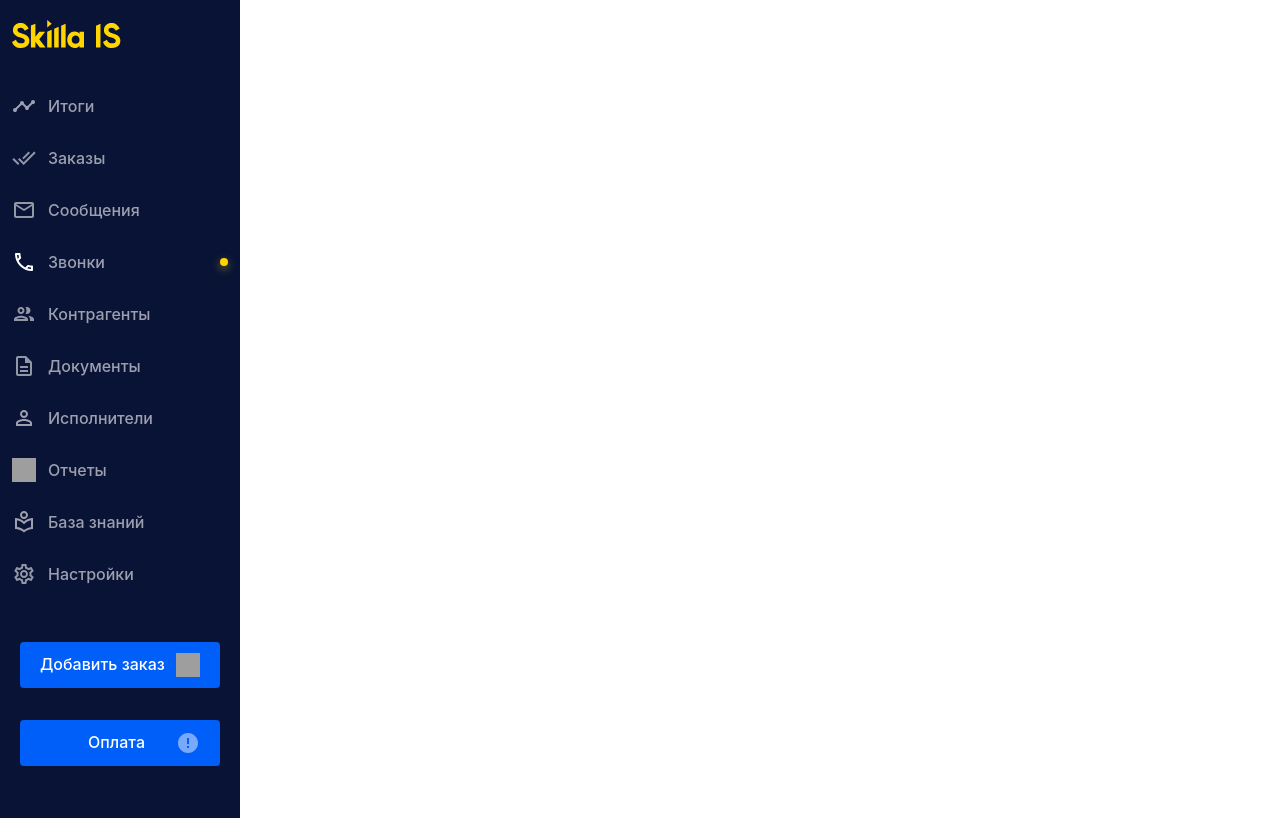
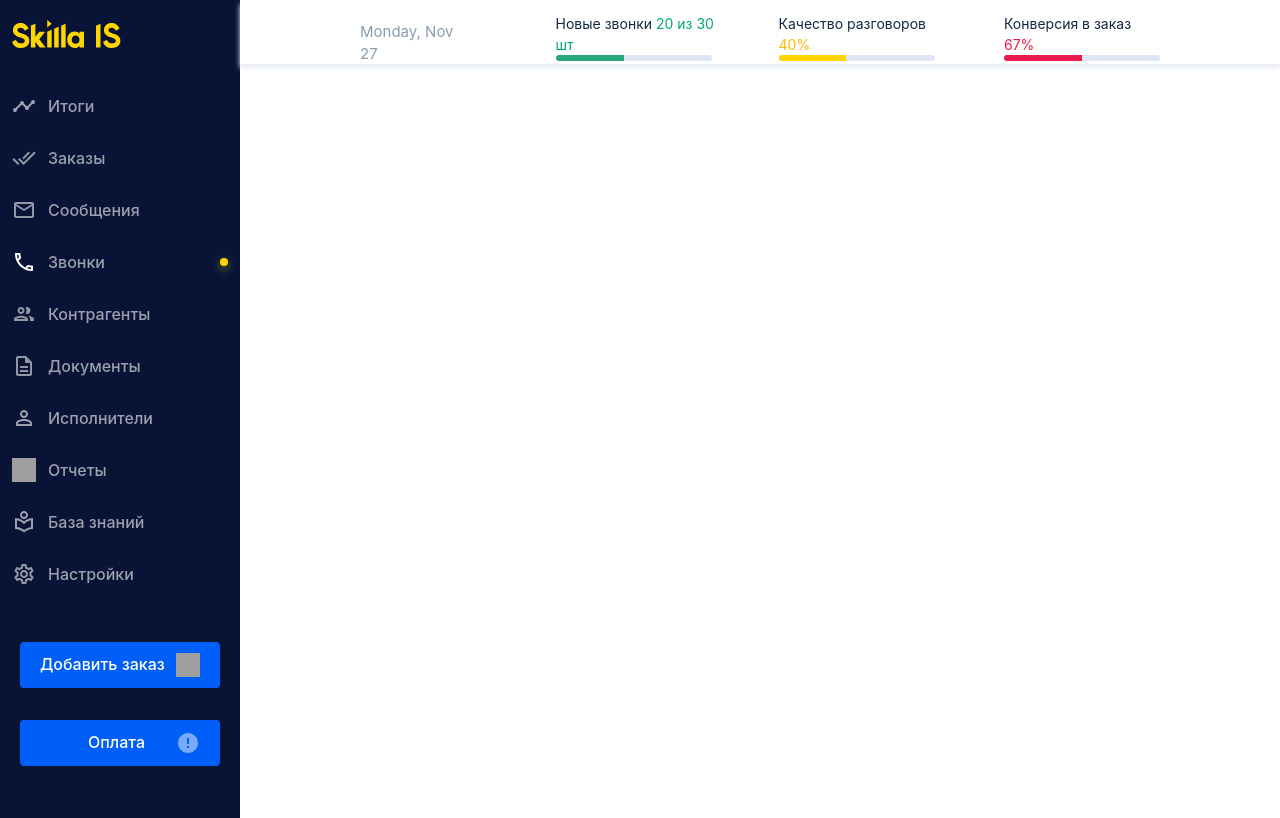
Before and after one commit to ARTALEAL/Skilla-test, a React (Create React App) app: page / in a window 1280 px wide. Built offline with nearby package versions, Linux system fonts and the light colour scheme; grey boxes are pictures that could not be loaded; a web font is replaced by a local one.

Commit message:
header date and calls

```diff
--- a/src/Components/Calls/Calls.jsx
+++ b/src/Components/Calls/Calls.jsx
@@ -1,10 +1,62 @@
 import SideMenu from '../SideMenu/SideMenu';
 import './calls.css';
+import { getFormatDateForHeader } from '../../utils/utils';
 
 function Calls() {
   return (
     <main className="calls">
       <SideMenu />
+      <header className="calls-header">
+        <div className="calls-header__info-container">
+          <div className="calls-header__date">
+            {getFormatDateForHeader(new Date())}
+          </div>
+          <div className="calls-header__calls-info">
+            <div className="calls-header__calls-info-item">
+              <p className="calls-header__calls-info-item-text">
+                Новые звонки{' '}
+                <span
+                  className="calls-header__calls-info-item-text"
+                  data-color="green"
+                >
+                  20 из 30 шт
+                </span>
+              </p>
+              <div className="calls-header__calls-info-item-scale">
+                <hr data-color="green" /> <hr data-color="green-end" />
+              </div>
+            </div>
+            <div className="calls-header__calls-info-item">
+              <p className="calls-header__calls-info-item-text">
+                Качество разговоров{' '}
+                <span
+                  className="calls-header__calls-info-item-text"
+                  data-color="yellow"
+                >
+                  40%
+                </span>
+              </p>
+              <div className="calls-header__calls-info-item-scale">
+                <hr data-color="yellow" /> <hr data-color="yellow-end" />
+              </div>
+            </div>
+            <div className="calls-header__calls-info-item">
+              <p className="calls-header__calls-info-item-text">
+                Конверсия в заказ{' '}
+                <span
+                  className="calls-header__calls-info-item-text"
+                  data-color="red"
+                >
+                  67%
+                </span>
+              </p>
+              <div className="calls-header__calls-info-item-scale">
+                <hr data-color="red" /> <hr data-color="red-end" />
+              </div>
+            </div>
+          </div>
+        </div>
+      </header>
     </main>
   );
 }
--- a/src/Components/Calls/calls.css
+++ b/src/Components/Calls/calls.css
@@ -1,3 +1,111 @@
 .calls {
   display: flex;
 }
+
+.calls-header {
+  max-width: calc(100vw - 240px);
+  width: 100%;
+  max-height: 64px;
+  padding: 14px 120px;
+  box-shadow: 0px 4px 5px 0px #e9edf3;
+}
+
+.calls-header__info-container {
+  display: flex;
+}
+
+.calls-header__date {
+  padding: 7px 86px 0 0;
+  color: var(--text-header, #899cb1);
+  font-size: 15px;
+  font-weight: 400;
+  line-height: 148%;
+}
+
+.calls-header__calls-info {
+  display: flex;
+  gap: 56px;
+}
+
+.calls-header__calls-info-item {
+  display: flex;
+  flex-direction: column;
+}
+
+.calls-header__calls-info-item-text {
+  color: var(--text, #122945);
+  font-size: 14px;
+  font-weight: 400;
+  line-height: 148%;
+}
+
+span[data-color='green'] {
+  color: var(--text-green, #00a775);
+}
+
+span[data-color='yellow'] {
+  color: #ffb800;
+}
+
+span[data-color='red'] {
+  color: var(--ui-red, #ea1a4f);
+}
+
+.calls-header__calls-info-item-scale {
+  display: flex;
+  gap: 0;
+}
+
+hr[data-color='green'] {
+  display: inline-block;
+  width: 68px;
+  height: 6px;
+  border: none;
+  border-radius: 12px 0px 0px 12px;
+  background: #28a879;
+}
+
+hr[data-color='green-end'] {
+  display: inline-block;
+  border: none;
+  width: 88px;
+  height: 6px;
+  border-radius: 0px 12px 12px 0px;
+  background: #dee6f5;
+}
+
+hr[data-color='yellow'] {
+  display: inline-block;
+  width: 67px;
+  height: 6px;
+  border: none;
+  border-radius: 12px 0px 0px 12px;
+  background: #ffd500;
+}
+
+hr[data-color='yellow-end'] {
+  display: inline-block;
+  border: none;
+  width: 89px;
+  height: 6px;
+  border-radius: 0px 12px 12px 0px;
+  background: #dee6f5;
+}
+
+hr[data-color='red'] {
+  display: inline-block;
+  width: 78px;
+  height: 6px;
+  border: none;
+  border-radius: 12px 0px 0px 12px;
+  background: var(--ui-red, #ea1a4f);
+}
+
+hr[data-color='red-end'] {
+  display: inline-block;
+  border: none;
+  width: 78px;
+  height: 6px;
+  border-radius: 0px 12px 12px 0px;
+  background: #dee6f5;
+}
--- a/src/Components/SideMenu/sideMenu.css
+++ b/src/Components/SideMenu/sideMenu.css
@@ -26,6 +26,10 @@
   display: flex;
   padding: 14px 0;
   position: relative;
+}
+
+.side-menu__nav-list-item:hover {
+  cursor: pointer;
 }
 
 .side-menu__nav-list-item_active::after {
@@ -170,6 +174,11 @@
   width: 100%;
 }
 
+.side-menu__button:hover {
+  background-color: #002cfb;
+  cursor: pointer;
+}
+
 .side-menu__button_pay {
   justify-content: flex-end;
   gap: 31px;
--- a/src/index.css
+++ b/src/index.css
@@ -8,4 +8,8 @@
 :root {
   --side-menu-bg: #091336;
   --side-menu-color: rgba(255, 255, 255, 0.6);
+  --text-header: #899cb1;
+  --text: #122945;
+  --text-green: #00a775;
+  --ui-red: #ea1a4f;
 }
--- /dev/null
+++ b/src/utils/utils.js
@@ -0,0 +1,8 @@
+export const getFormatDateForHeader = (date) => {
+  const str = date.toLocaleString('default', {
+    weekday: 'long',
+    day: 'numeric',
+    month: 'short',
+  });
+  return str[0].toUpperCase() + str.slice(1);
+};
```
